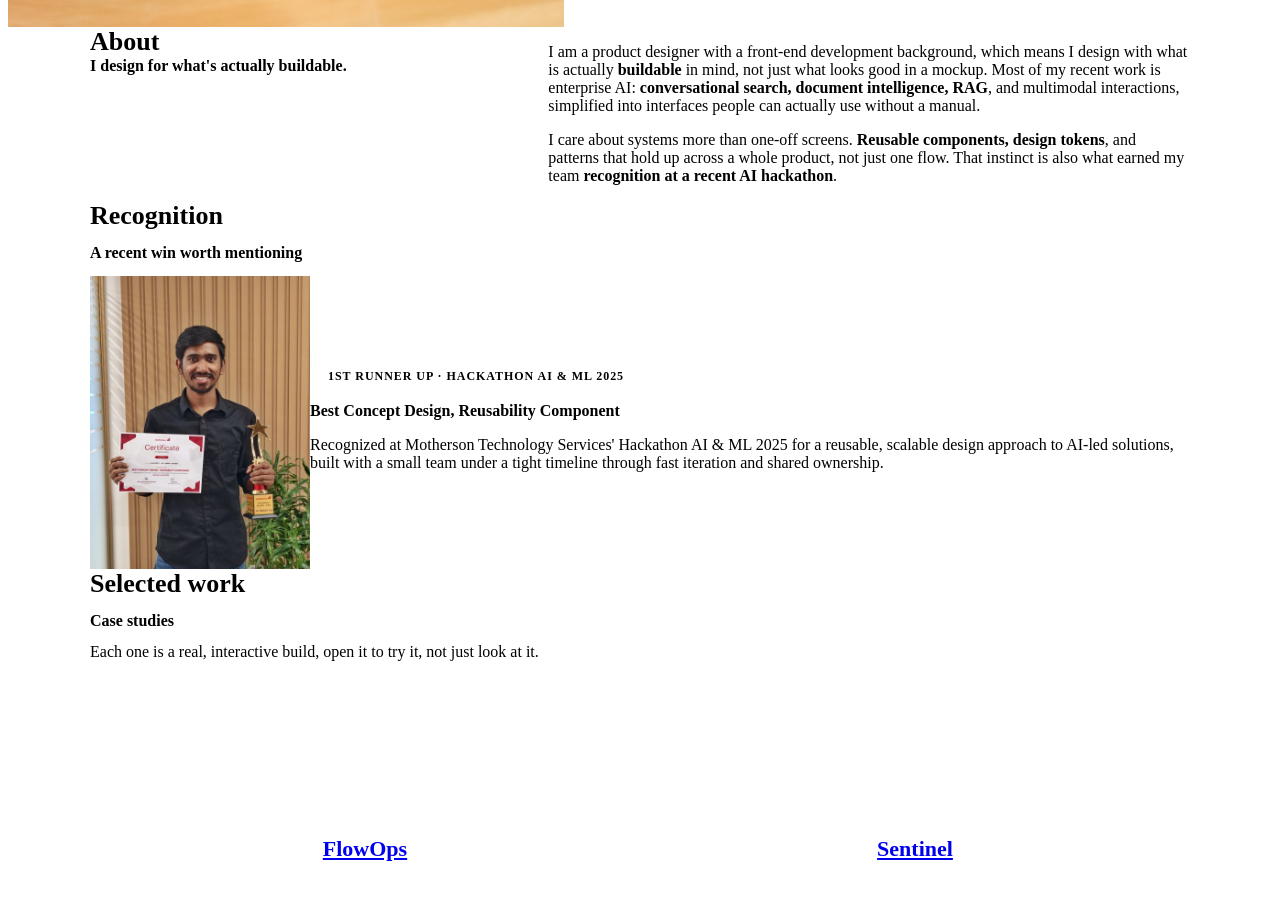
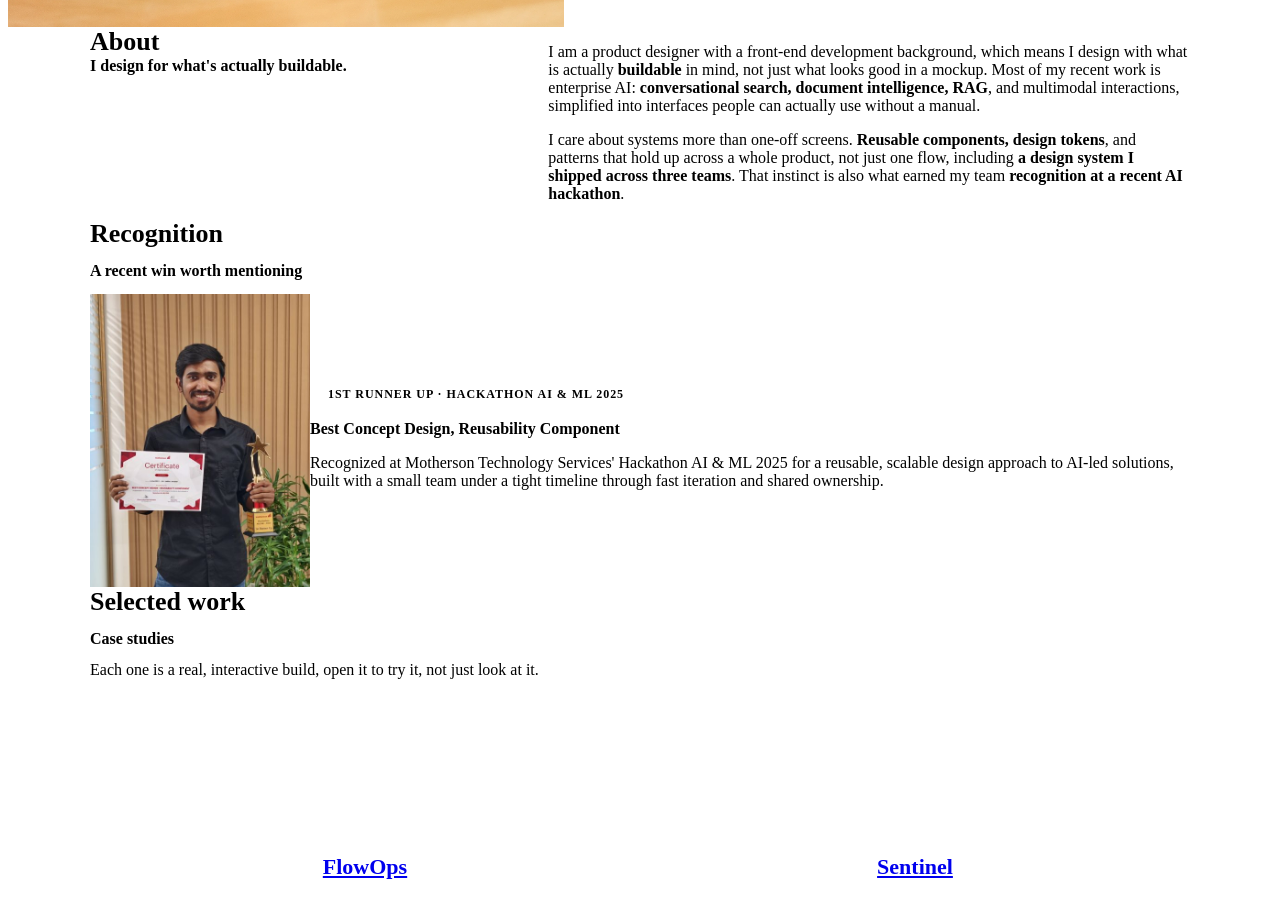
Before and after one commit to Chiranjeevi-sai-charan/portfolio, a React (Vite) app: page / in a window 1280 px wide. Shown: the part 781-1698 px from the top of the page. Built offline with nearby package versions, Linux system fonts and the light colour scheme; the HTML template or start-up script is replaced by a standard one; a web font is replaced by a local one.

Commit message:
Add quantified impact to About section: design system shipped across three teams

```diff
--- a/src/pages/Home.jsx
+++ b/src/pages/Home.jsx
@@ -144,9 +144,10 @@ export default function Home() {
             <p>
               I care about systems more than one-off screens.{" "}
               <span className={styles.highlight}>Reusable components, design tokens</span>, and
-              patterns that hold up across a whole product, not just one flow. That instinct is
-              also what earned my team <span className={styles.highlight}>recognition at a recent
-              AI hackathon</span>.
+              patterns that hold up across a whole product, not just one flow, including{" "}
+              <span className={styles.highlight}>a design system I shipped across three teams</span>.
+              That instinct is also what earned my team{" "}
+              <span className={styles.highlight}>recognition at a recent AI hackathon</span>.
             </p>
           </div>
         </Reveal>
```
